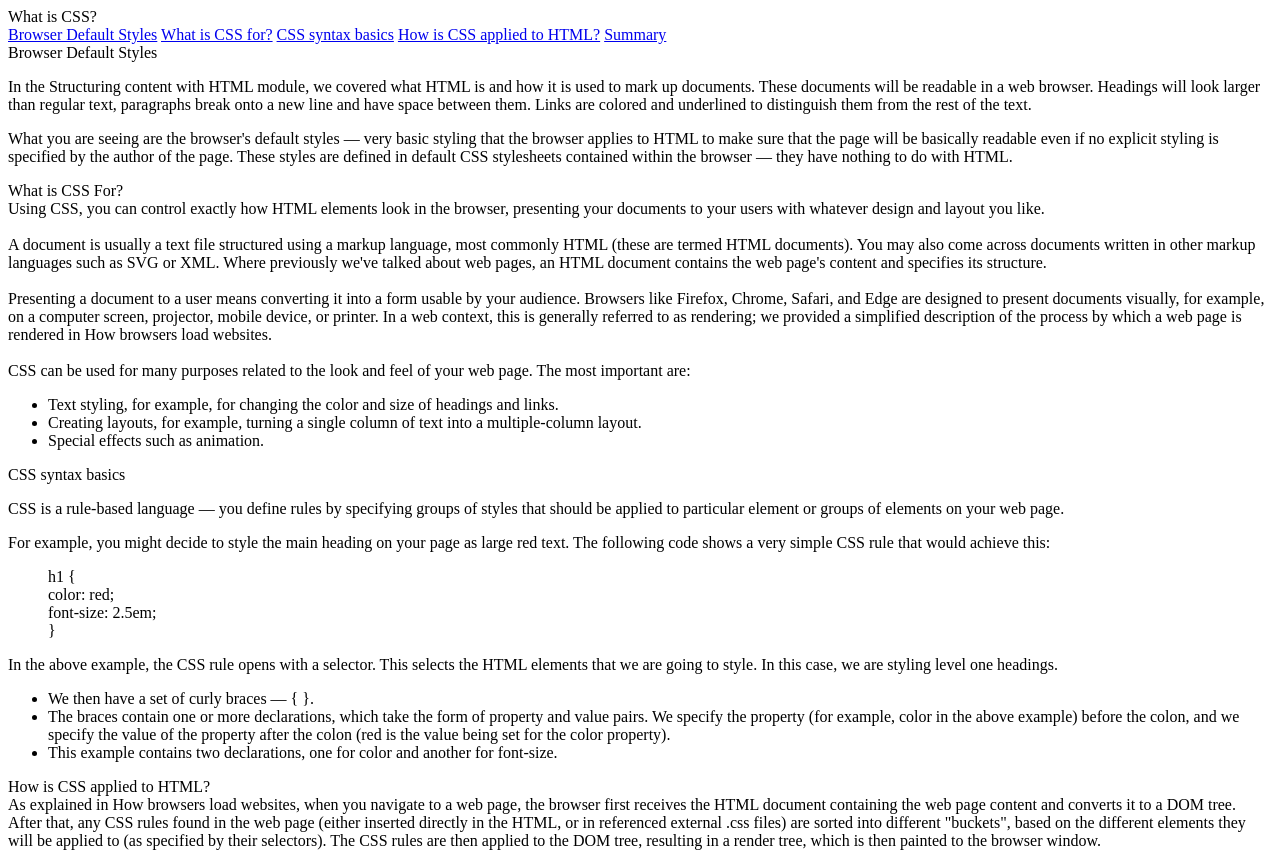
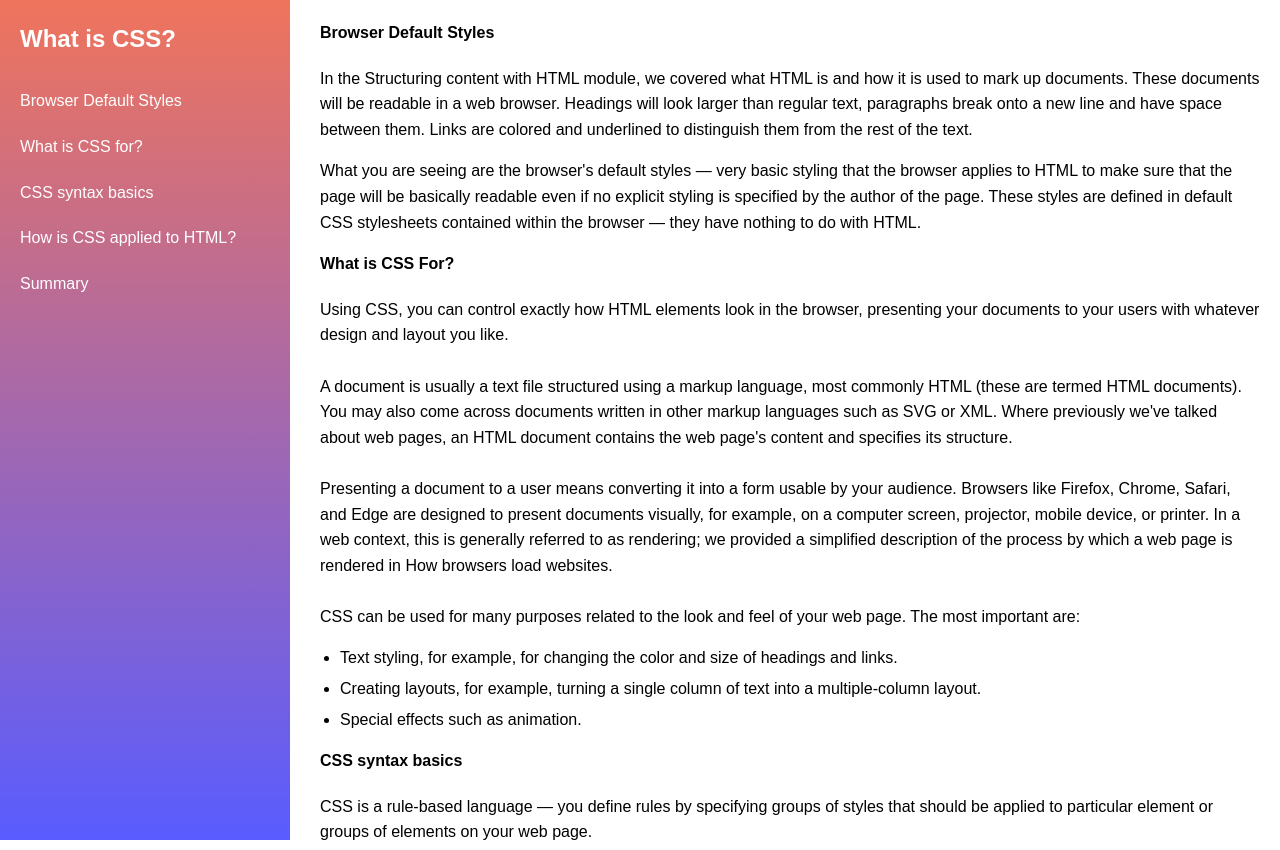
Before and after one commit to lsherod-code/HTMLCSS2, a plain HTML site: page csstechnicaldoc.html in a window 1280 px wide. Shown: the top 850 px of the page. Drawn offline with Linux system fonts and the light colour scheme.

Commit message:
Update csstechnicaldoc.html

```diff
--- a/csstechnicaldoc.html
+++ b/csstechnicaldoc.html
@@ -4,7 +4,7 @@
     <meta charset="UTF-8">
     <meta name="viewport" content="width=device-width, initial-scale=1.0">
     <title>Technical Documentation</title>
-    <link rel="stylesheet" href="csstechdoc.css">
+    <link rel="stylesheet" href="csstechnicaldoc.css">
 </head>
 <body>
     <nav id="navbar">
```
